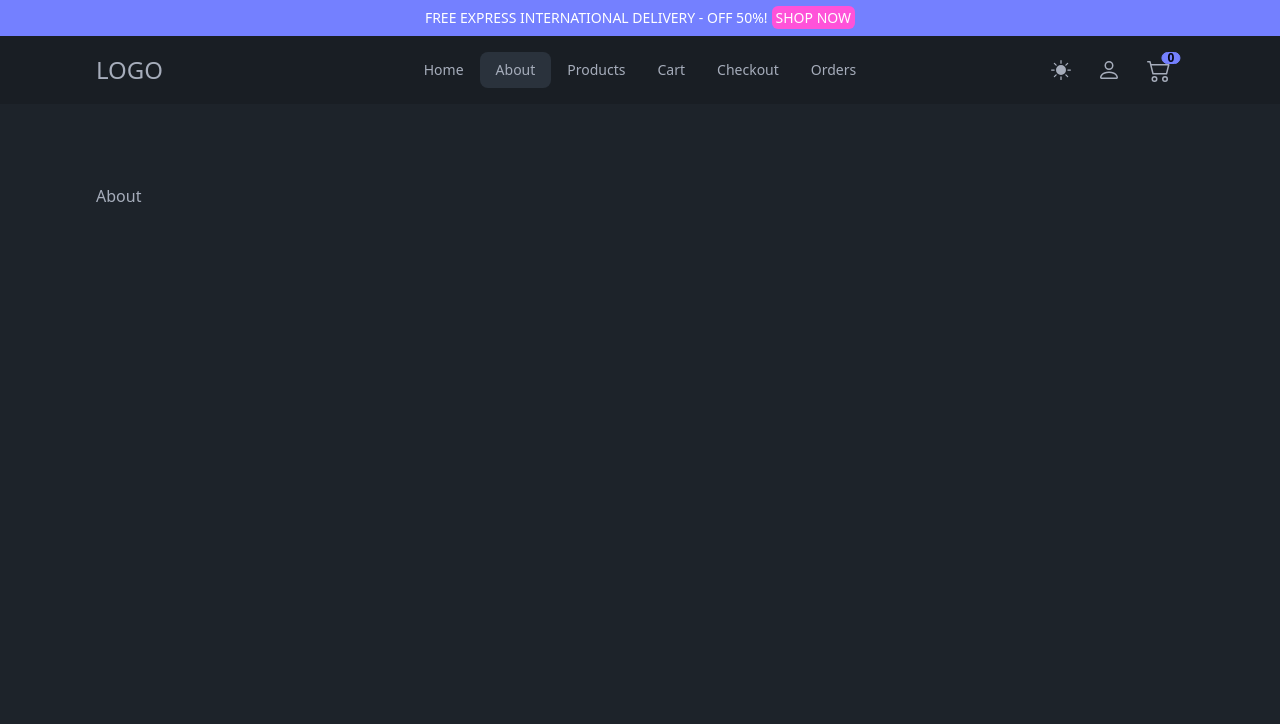
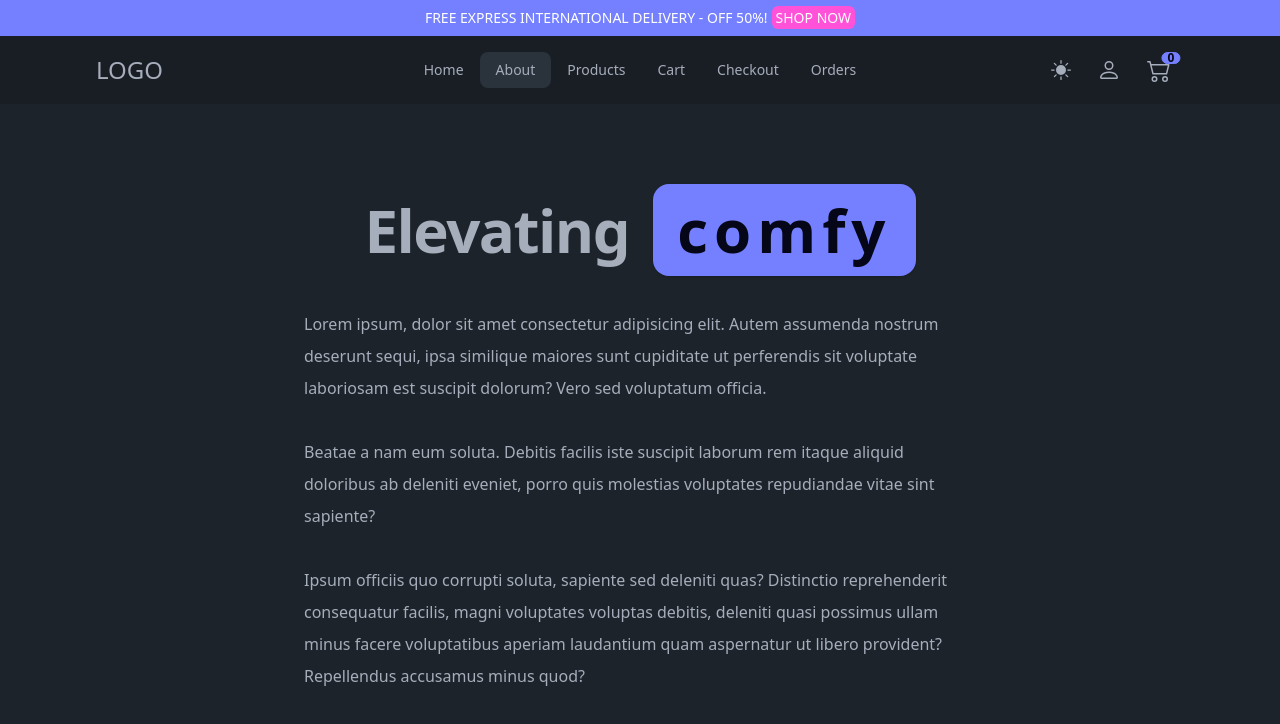
Before and after one commit to akaBaytar/comfy-store, a React (Vite) app: page /about in a window 1280 px wide. Shown: the top 724 px of the page. Built offline with nearby package versions, Linux system fonts and the light colour scheme.

Commit message:
about page

```diff
--- a/src/pages/About.jsx
+++ b/src/pages/About.jsx
@@ -1,7 +1,36 @@
 const About = () => {
   return (
-    <div>About</div>
-  )
-}
+    <section className='flex flex-wrap gap-2 sm:gap-x-6 items-center justify-center'>
+      <h1 className='text-4xl font-bold leading-none tracking-tight sm:text-6xl'>
+        Elevating
+      </h1>
+      <div className='stats bg-primary shadow'>
+        <div className='stat'>
+          <div className='stat-title text-primary-content text-4xl sm:text-6xl font-bold tracking-widest'>
+            comfy
+          </div>
+        </div>
+      </div>
+      <p className='mt-6 text-md leading-8 max-w-2xl mx-auto'>
+        Lorem ipsum, dolor sit amet consectetur adipisicing elit. Autem
+        assumenda nostrum deserunt sequi, ipsa similique maiores sunt cupiditate
+        ut perferendis sit voluptate laboriosam est suscipit dolorum? Vero sed
+        voluptatum officia.
+      </p>
+      <p className='mt-6 text-md leading-8 max-w-2xl mx-auto'>
+        Beatae a nam eum soluta. Debitis facilis iste suscipit laborum rem
+        itaque aliquid doloribus ab deleniti eveniet, porro quis molestias
+        voluptates repudiandae vitae sint sapiente?
+      </p>
+      <p className='mt-6 text-md leading-8 max-w-2xl mx-auto'>
+        Ipsum officiis quo corrupti soluta, sapiente sed deleniti quas?
+        Distinctio reprehenderit consequatur facilis, magni voluptates voluptas
+        debitis, deleniti quasi possimus ullam minus facere voluptatibus aperiam
+        laudantium quam aspernatur ut libero provident? Repellendus accusamus
+        minus quod?
+      </p>
+    </section>
+  );
+};
 
-export default About
+export default About;
```
